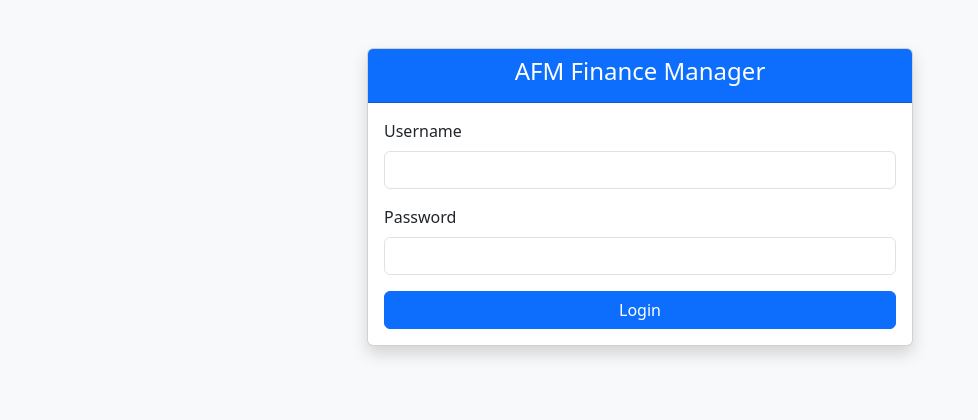
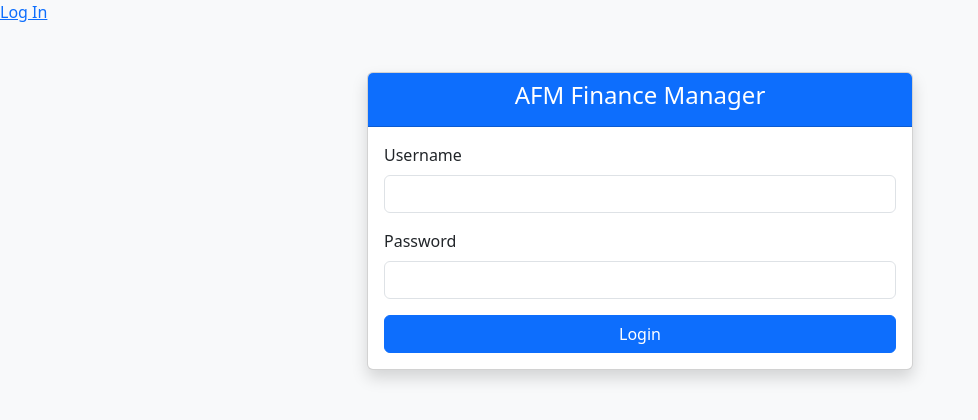
Before and after one commit to Nnzheni/church-finance-manager, a Flask app: page / in a window 1280 px wide. Shown: the top 420 px of the page, without its empty margins (0-978 px from the left). Run offline with Flask 3, Linux system fonts and the light colour scheme.

Commit message:
Update login.html

```diff
--- a/templates/login.html
+++ b/templates/login.html
@@ -7,6 +7,7 @@
   <link rel="manifest" href="{{ url_for('static', filename='manifest.json') }}">
 <link rel="icon" href="{{ url_for('static', filename='icons/icon-192.png') }}">
 <meta name="theme-color" content="#00466f">
+<a href="{{ url_for('login') }}">Log In</a>
 
 </head>
 <body class="bg-light">
```
